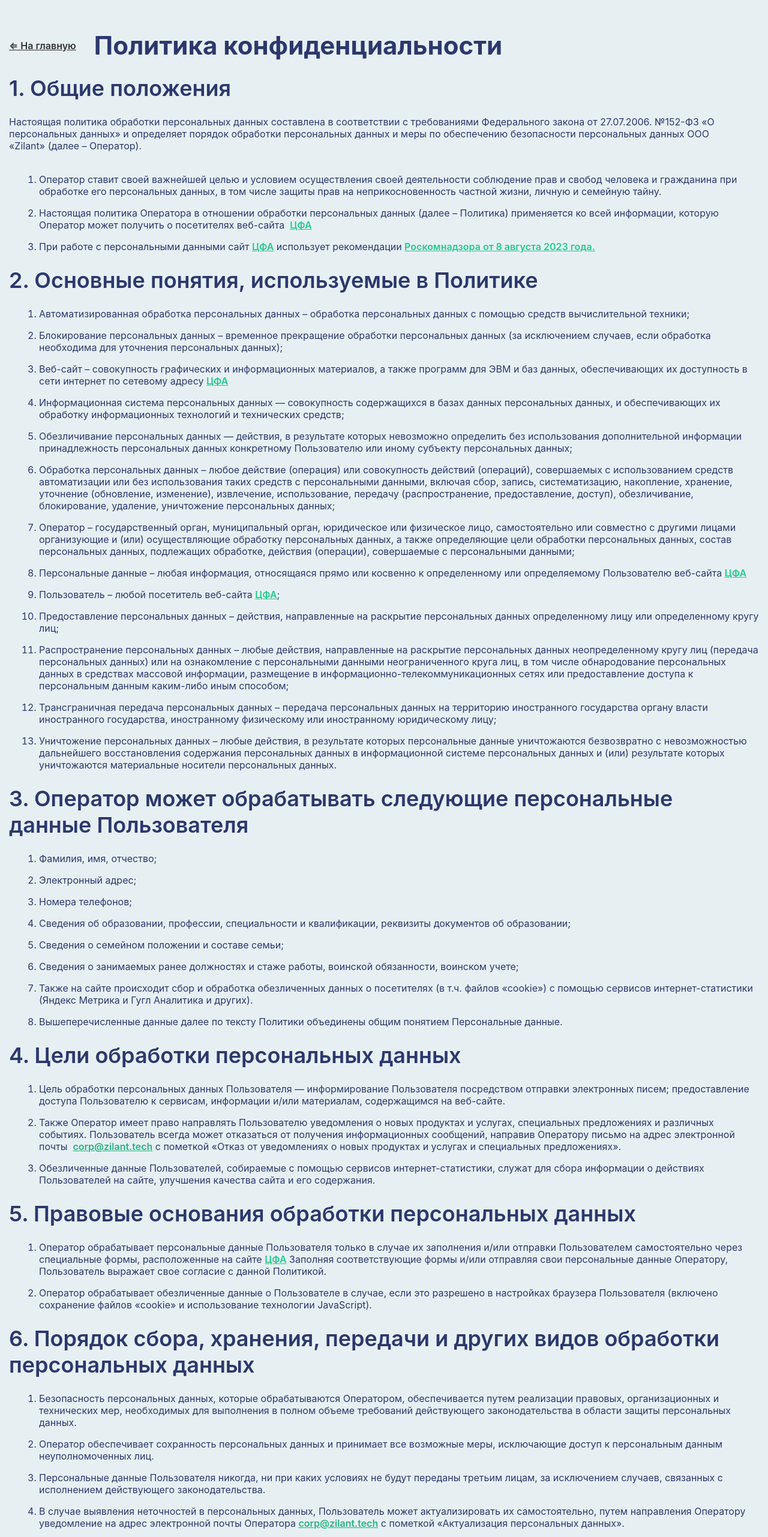
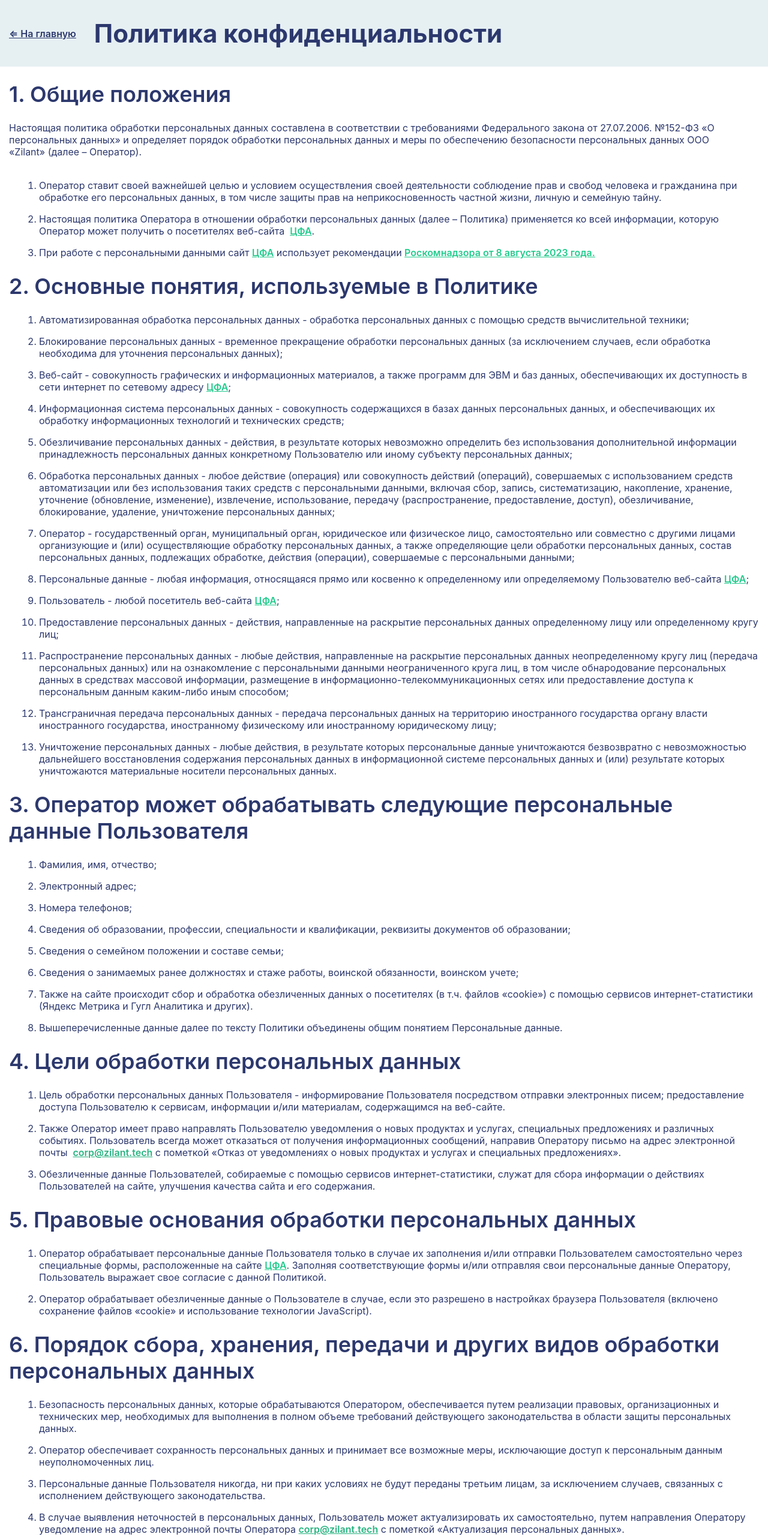
Before and after one commit to JonySven/engstroy-92.ru, a website: page app/politico.html in a window 1280 px wide. Shown: the top 2562 px of the page at 60% size. Drawn offline with nearby package versions, Linux system fonts and the light colour scheme; files that its build step writes are made by us from their sources; a web font is replaced by a local one.

```diff
--- a/app/politico.html
+++ b/app/politico.html
@@ -14,13 +14,17 @@
     <title>ЦФА</title>
   </head>
   <body>
+    <header class="politico-heder">
+      <div class="w-container">
+        <div class="i-wrap">
+          <a href="./index.html"> &lArr; На главную</a>
+          <h1 class="politico-heder__title">Политика конфиденциальности</h1>
+        </div>
+      </div>
+    </header>
     <main class="politico-wrap">
       <section class="politico">
         <div class="w-container">
-          <div class="i-wrap">
-            <a href="./index.html"> &lArr; На главную</a>
-            <h1 class="politico__title">Политика конфиденциальности</h1>
-          </div>
           <h2 class="politico__head">1. Общие положения</h2>
           <p class="politico__text">
             Настоящая политика обработки персональных данных составлена в
@@ -41,7 +45,7 @@
               Настоящая политика Оператора в отношении обработки персональных
               данных (далее – Политика) применяется ко всей информации, которую
               Оператор может получить о посетителях веб-сайта
-              <a class="politico__link" href="./index.html">ЦФА</a>
+              <a class="politico__link" href="./index.html">ЦФА</a>.
             </li>
             <li>
               При работе с персональными данными сайт
@@ -60,33 +64,33 @@
           </h2>
           <ol>
             <li>
-              Автоматизированная обработка персональных данных – обработка
+              Автоматизированная обработка персональных данных - обработка
               персональных данных с помощью средств вычислительной техники;
             </li>
             <li>
-              Блокирование персональных данных – временное прекращение обработки
+              Блокирование персональных данных - временное прекращение обработки
               персональных данных (за исключением случаев, если обработка
               необходима для уточнения персональных данных);
             </li>
             <li>
-              Веб-сайт – совокупность графических и информационных материалов, а
+              Веб-сайт - совокупность графических и информационных материалов, а
               также программ для ЭВМ и баз данных, обеспечивающих их доступность
               в сети интернет по сетевому адресу
-              <a class="politico__link" href="./index.html">ЦФА</a>
+              <a class="politico__link" href="./index.html">ЦФА</a>;
             </li>
             <li>
-              Информационная система персональных данных — совокупность
+              Информационная система персональных данных - совокупность
               содержащихся в базах данных персональных данных, и обеспечивающих
               их обработку информационных технологий и технических средств;
             </li>
             <li>
-              Обезличивание персональных данных — действия, в результате которых
+              Обезличивание персональных данных - действия, в результате которых
               невозможно определить без использования дополнительной информации
               принадлежность персональных данных конкретному Пользователю или
               иному субъекту персональных данных;
             </li>
             <li>
-              Обработка персональных данных – любое действие (операция) или
+              Обработка персональных данных - любое действие (операция) или
               совокупность действий (операций), совершаемых с использованием
               средств автоматизации или без использования таких средств с
               персональными данными, включая сбор, запись, систематизацию,
@@ -96,7 +100,7 @@
               уничтожение персональных данных;
             </li>
             <li>
-              Оператор – государственный орган, муниципальный орган, юридическое
+              Оператор - государственный орган, муниципальный орган, юридическое
               или физическое лицо, самостоятельно или совместно с другими лицами
               организующие и (или) осуществляющие обработку персональных данных,
               а также определяющие цели обработки персональных данных, состав
@@ -104,21 +108,21 @@
               совершаемые с персональными данными;
             </li>
             <li>
-              Персональные данные – любая информация, относящаяся прямо или
+              Персональные данные - любая информация, относящаяся прямо или
               косвенно к определенному или определяемому Пользователю веб-сайта
-              <a class="politico__link" href="./index.html">ЦФА</a>
-            </li>
-            <li>
-              Пользователь – любой посетитель веб-сайта
               <a class="politico__link" href="./index.html">ЦФА</a>;
             </li>
             <li>
-              Предоставление персональных данных – действия, направленные на
+              Пользователь - любой посетитель веб-сайта
+              <a class="politico__link" href="./index.html">ЦФА</a>;
+            </li>
+            <li>
+              Предоставление персональных данных - действия, направленные на
               раскрытие персональных данных определенному лицу или определенному
               кругу лиц;
             </li>
             <li>
-              Распространение персональных данных – любые действия, направленные
+              Распространение персональных данных - любые действия, направленные
               на раскрытие персональных данных неопределенному кругу лиц
               (передача персональных данных) или на ознакомление с персональными
               данными неограниченного круга лиц, в том числе обнародование
@@ -127,13 +131,13 @@
               доступа к персональным данным каким-либо иным способом;
             </li>
             <li>
-              Трансграничная передача персональных данных – передача
+              Трансграничная передача персональных данных - передача
               персональных данных на территорию иностранного государства органу
               власти иностранного государства, иностранному физическому или
               иностранному юридическому лицу;
             </li>
             <li>
-              Уничтожение персональных данных – любые действия, в результате
+              Уничтожение персональных данных - любые действия, в результате
               которых персональные данные уничтожаются безвозвратно с
               невозможностью дальнейшего восстановления содержания персональных
               данных в информационной системе персональных данных и (или)
@@ -171,7 +175,7 @@
           <h2 class="politico__head">4. Цели обработки персональных данных</h2>
           <ol>
             <li>
-              Цель обработки персональных данных Пользователя — информирование
+              Цель обработки персональных данных Пользователя - информирование
               Пользователя посредством отправки электронных писем;
               предоставление доступа Пользователю к сервисам, информации и/или
               материалам, содержащимся на веб-сайте.
@@ -201,9 +205,10 @@
             <li>
               Оператор обрабатывает персональные данные Пользователя только в
               случае их заполнения и/или отправки Пользователем самостоятельно
-              через специальные формы, расположенные на сайте <a class="politico__link" href="./index.html">ЦФА</a> Заполняя соответствующие формы и/или отправляя свои
-              персональные данные Оператору, Пользователь выражает свое согласие
-              с данной Политикой.
+              через специальные формы, расположенные на сайте
+              <a class="politico__link" href="./index.html">ЦФА</a>. Заполняя
+              соответствующие формы и/или отправляя свои персональные данные
+              Оператору, Пользователь выражает свое согласие с данной Политикой.
             </li>
             <li>
               Оператор обрабатывает обезличенные данные о Пользователе в случае,
@@ -246,9 +251,8 @@
               Срок обработки персональных данных является неограниченным.
               Пользователь может в любой момент отозвать свое согласие на
               обработку персональных данных, направив Оператору уведомление
-              посредством электронной почты на электронный адрес Оператора <a
-                class="intro-head__mail"
-                href="mailto:corp@zilant.tech"
+              посредством электронной почты на электронный адрес Оператора
+              <a class="intro-head__mail" href="mailto:corp@zilant.tech"
                 >corp@zilant.tech</a
               >
               с пометкой «Отзыв согласия на обработку персональных данных».
@@ -280,9 +284,8 @@
             <li>
               Пользователь может получить любые разъяснения по интересующим
               вопросам, касающимся обработки его персональных данных,
-              обратившись к Оператору с помощью электронной почты <a
-                class="intro-head__mail"
-                href="mailto:corp@zilant.tech"
+              обратившись к Оператору с помощью электронной почты
+              <a class="intro-head__mail" href="mailto:corp@zilant.tech"
                 >corp@zilant.tech</a
               >.
             </li>
--- a/app/scss/styles.scss
+++ b/app/scss/styles.scss
@@ -474,7 +474,7 @@
         margin: 0 auto;
         margin-top: 42px;
         gap: 12px;
-        width: 216px;
+        width: 250px;
         white-space: nowrap;
         cursor: pointer;
     }
@@ -682,7 +682,6 @@
         display: flex;
         justify-content: space-between;
 
-        // gap: 115px;
         &__about__title {
             display: block;
             max-width: 420px;
@@ -890,36 +889,41 @@
     text-align: center;
 }
 
+.politico-heder {
+    padding: 30px 0;
+    background-color: #E6F0F3;
+    font-family: 'Inter';
+    color: #2c386d;
+
+    .i-wrap {
+        display: flex;
+        align-items: center;
+        justify-content: flex-start;
+        gap: 30px;
+
+        a {
+            white-space: nowrap;
+            color: #2c386d;
+            font-weight: 600;
+
+            &:hover {
+                color: #23CB8D;
+            }
+        }
+    }
+
+    &__title {
+        font-size: 42px;
+        font-weight: 700;
+    }
+}
+
 .politico-wrap {
-    padding: 50px 0;
-    background-color: #E6F0F3;
-    //background: linear-gradient(145deg, rgba(35, 203, 141, 1) 0%, rgba(230, 240, 243, 1) 70%);
+    padding-bottom: 50px;
 
     .politico {
         font-family: 'Inter';
         color: #2c386d;
-
-        .i-wrap {
-            display: flex;
-            align-items: center;
-            justify-content: flex-start;
-            gap: 30px;
-
-            a {
-                white-space: nowrap;
-                color: #333;
-                font-weight: 600;
-
-                &:hover {
-                    color: #23CB8D;
-                }
-            }
-        }
-
-        &__title {
-            font-size: 42px;
-            font-weight: 700;
-        }
 
         &__head {
             margin: 24px 0;
@@ -1294,20 +1298,28 @@
         margin-bottom: 40px;
     }
 
-    .politico-wrap .politico .i-wrap {
+    .politico-heder .i-wrap {
         flex-direction: column;
         align-items: flex-start;
     }
 
-    .politico-wrap .politico__title {
+    .politico-heder__title {
         font-size: 26px;
     }
 
-    .footer-wrap .offer{
+    .politico-wrap .politico__head {
+        font-size: 24px;
+    }
+
+    .politico-wrap .politico ol {
+        padding-left: 25px;
+    }
+
+    .footer-wrap .offer {
         gap: 0;
     }
 
-    .footer-wrap .offer__about__title{
+    .footer-wrap .offer__about__title {
         display: none;
     }
 
@@ -1405,10 +1417,18 @@
         grid-template-columns: 1fr;
     }
 
+    .advantages-title {
+        margin-bottom: 16px;
+    }
+
     .advantages-decision__items .item {
-        flex-direction: column;
-        align-items: baseline;
-        margin-top: 16px;
+        align-items: flex-start;
+        margin-top: 18px;
+        gap: 10px;
+    }
+
+    .advantages-decision__items .item__subtext {
+        font-size: 12px;
     }
 
     .advantages .text {
@@ -1495,7 +1515,7 @@
         margin-bottom: 24px;
     }
 
-    .footer-wrap .offer__form .text{
+    .footer-wrap .offer__form .text {
         font-size: 0.8rem;
     }
 
```
Also changed, not shown: app/index.html (+2 -2 lines).
